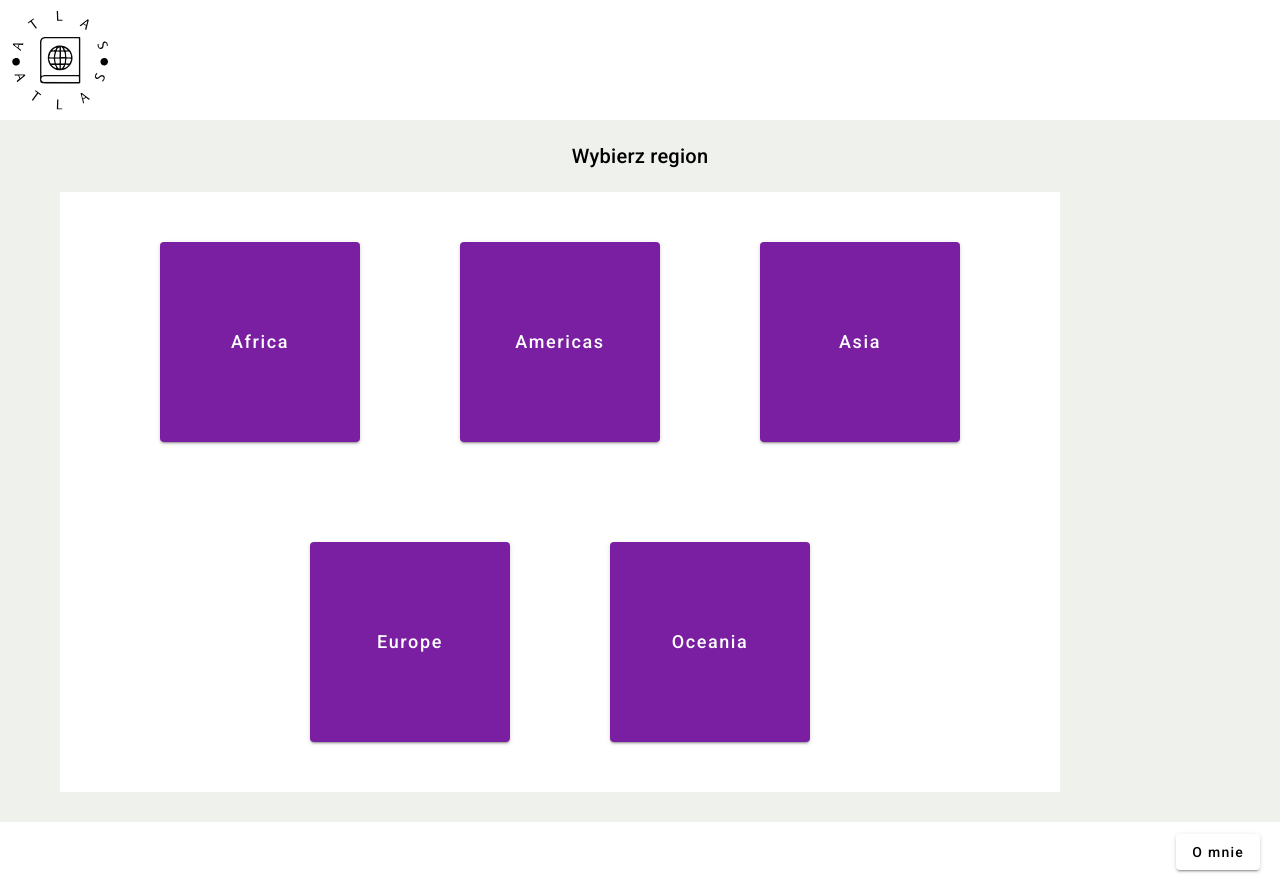
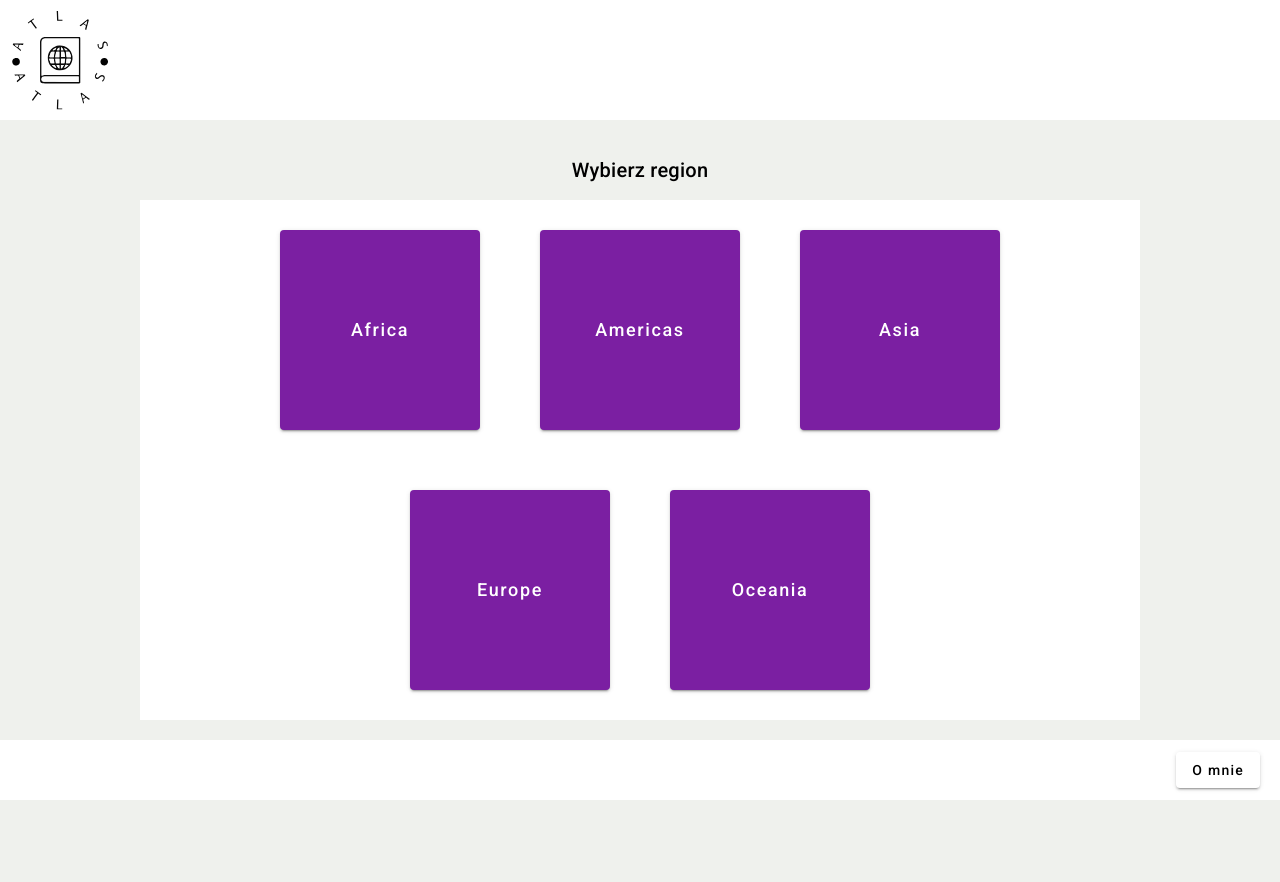
Before and after one commit to n-anagu/atlas, an Angular app in the folder atlas/: page /home in a window 1280 px wide. After the commit the page ends 800 px from the top, so only its background shows below. Built offline with nearby package versions, Linux system fonts and the light colour scheme.

Commit message:
Layout changes

```diff
--- a/atlas/src/app/home/home.component.scss
+++ b/atlas/src/app/home/home.component.scss
@@ -1,4 +1,8 @@
 @use "src/assets/styles/variables" as var;
+
+:host {
+  @include var.center-page-content;
+}
 
 .regions-container {
   display: flex;
@@ -6,13 +10,13 @@
   flex-wrap: wrap;
   background-color: var.$white;
   max-width: 100rem;
-  margin: 0 6rem 3rem 6rem;
+  margin: 0 auto;
 }
 
 .region {
   width: 20rem;
   height: 20rem;
-  margin: 5rem;
+  margin: var.$space-lg;
   color: var.$white;
   align-items: center;
   justify-content: center;
--- a/atlas/src/app/region/region.component.scss
+++ b/atlas/src/app/region/region.component.scss
@@ -8,7 +8,7 @@
   background-color: var.$white;
   margin: 0 auto;
   overflow: auto;
-  height: 35rem;
+  height: 45rem;
   max-width: min(50rem, 100%);
 }
 
--- a/atlas/src/app/shared/view-title/view-title.component.scss
+++ b/atlas/src/app/shared/view-title/view-title.component.scss
@@ -1,6 +1,10 @@
-@use "src/assets/styles/variables" as var;
+:host {
+  height: 6rem;
+  display: flex;
+  align-items: center;
+  justify-content: center;
+}
 
 h2 {
-  margin: var.$space-md 0;
-  text-align: center;
+  margin: 0;
 }
```
